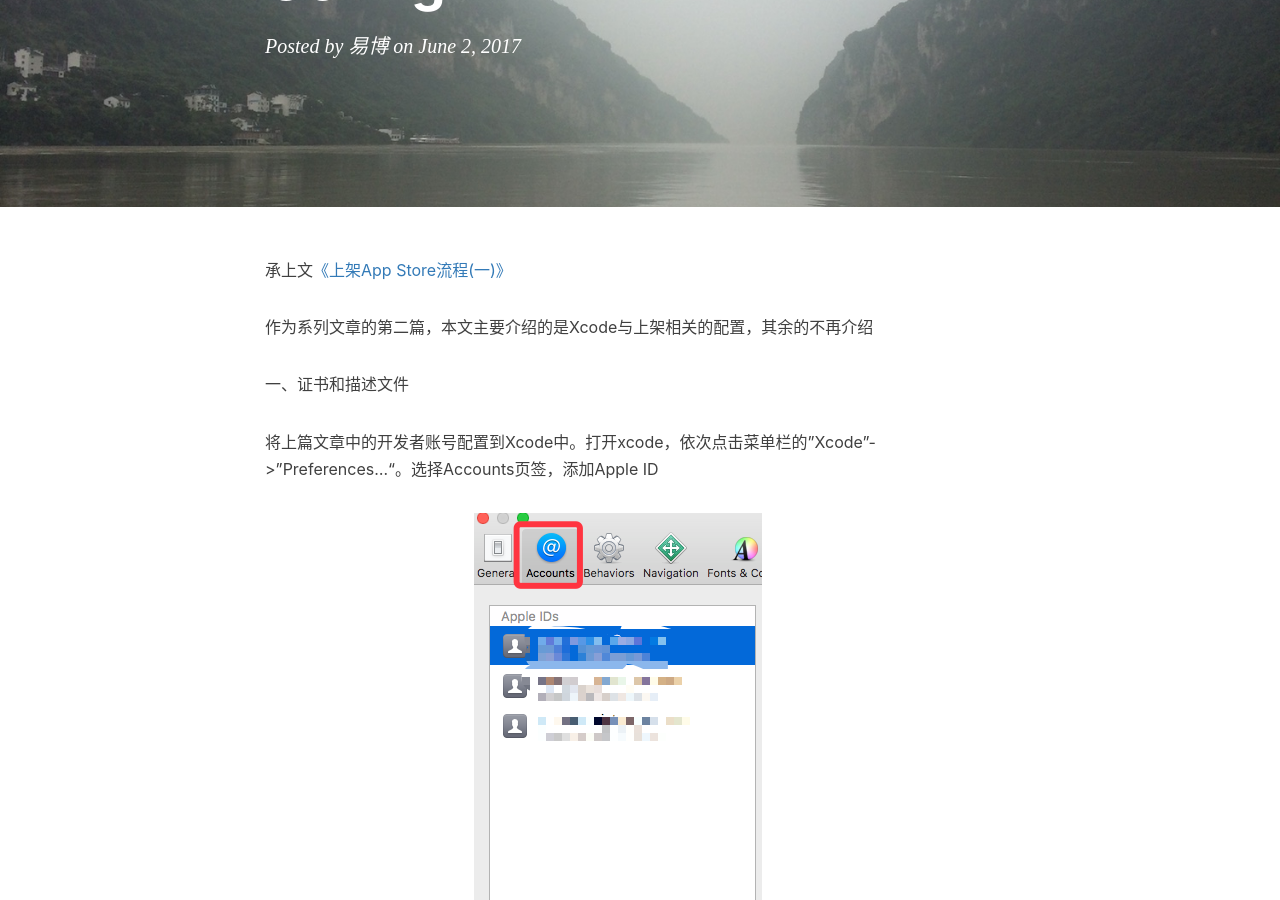
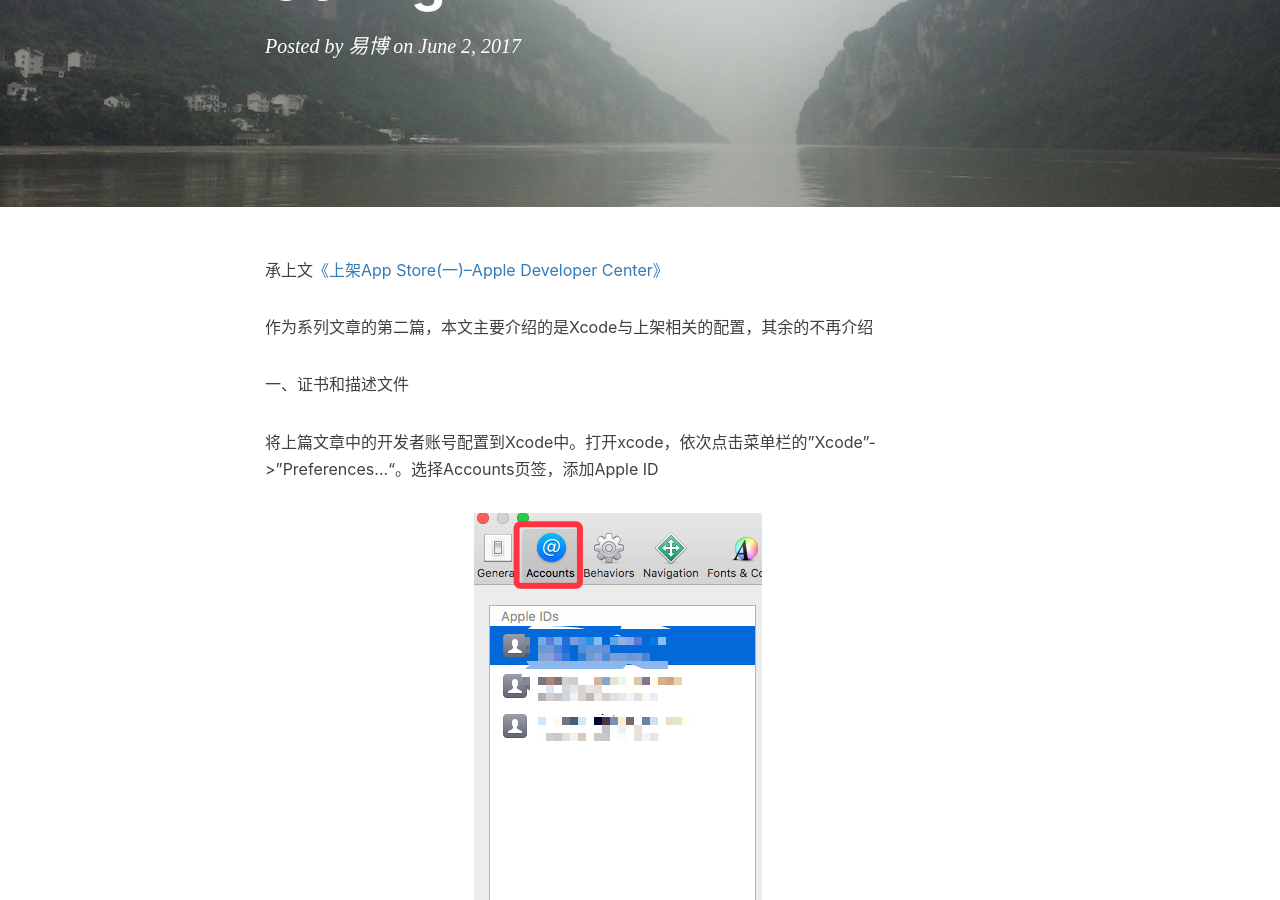
Before and after one commit to xttxqjfg/xttxqjfg.github.io, a Jekyll site: the page built from _posts/201706/2017-06-02-上架App Store详细流程(二).markdown, in a window 1280 px wide and 900 px high, scrolled down 310 px. Built offline with Jekyll 4.4.1, drawn with Linux system fonts in a browser that asks for light colours; nearby versions of some CDN libraries; comment, search, counter and statistics services are not loaded.

Commit message:
no message

```diff
--- a/_posts/201706/2017-06-02-上架App Store详细流程(三).markdown
+++ b/_posts/201706/2017-06-02-上架App Store详细流程(三).markdown
@@ -9,7 +9,7 @@ tags:
     - App上架
 ---
 
-承上文[《上架App Store流程(二)》](http://xttxqjfg.cn/2017/06/02/%E4%B8%8A%E6%9E%B6App-Store%E8%AF%A6%E7%BB%86%E6%B5%81%E7%A8%8B(%E4%BA%8C)/)
+承上文[《上架App Store(二)--Xcode Config》](http://xttxqjfg.cn/2017/06/02/%E4%B8%8A%E6%9E%B6App-Store%E8%AF%A6%E7%BB%86%E6%B5%81%E7%A8%8B(%E4%BA%8C)/)
 
 作为系列文章的第三篇，本文主要介绍的是iTunes Connect的使用。在iTunes Connect中创建app的过程中需要的元数据说明，已经在[这篇文章](http://xttxqjfg.cn/2017/05/31/App-Store%E4%B8%8A%E6%9E%B6%E5%BA%94%E7%94%A8%E6%89%80%E9%9C%80%E6%95%B0%E6%8D%AE/)中说过，务必提前准备好
 
--- a/_posts/201706/2017-06-02-上架App Store详细流程(二).markdown
+++ b/_posts/201706/2017-06-02-上架App Store详细流程(二).markdown
@@ -9,7 +9,7 @@ tags:
     - App上架
 ---
 
-承上文[《上架App Store流程(一)》](http://xttxqjfg.cn/2017/06/02/%E4%B8%8A%E6%9E%B6App-Store%E8%AF%A6%E7%BB%86%E6%B5%81%E7%A8%8B(%E4%B8%80)/)
+承上文[《上架App Store(一)--Apple Developer Center》](http://xttxqjfg.cn/2017/06/02/%E4%B8%8A%E6%9E%B6App-Store%E8%AF%A6%E7%BB%86%E6%B5%81%E7%A8%8B(%E4%B8%80)/)
 
 作为系列文章的第二篇，本文主要介绍的是Xcode与上架相关的配置，其余的不再介绍
 
```
